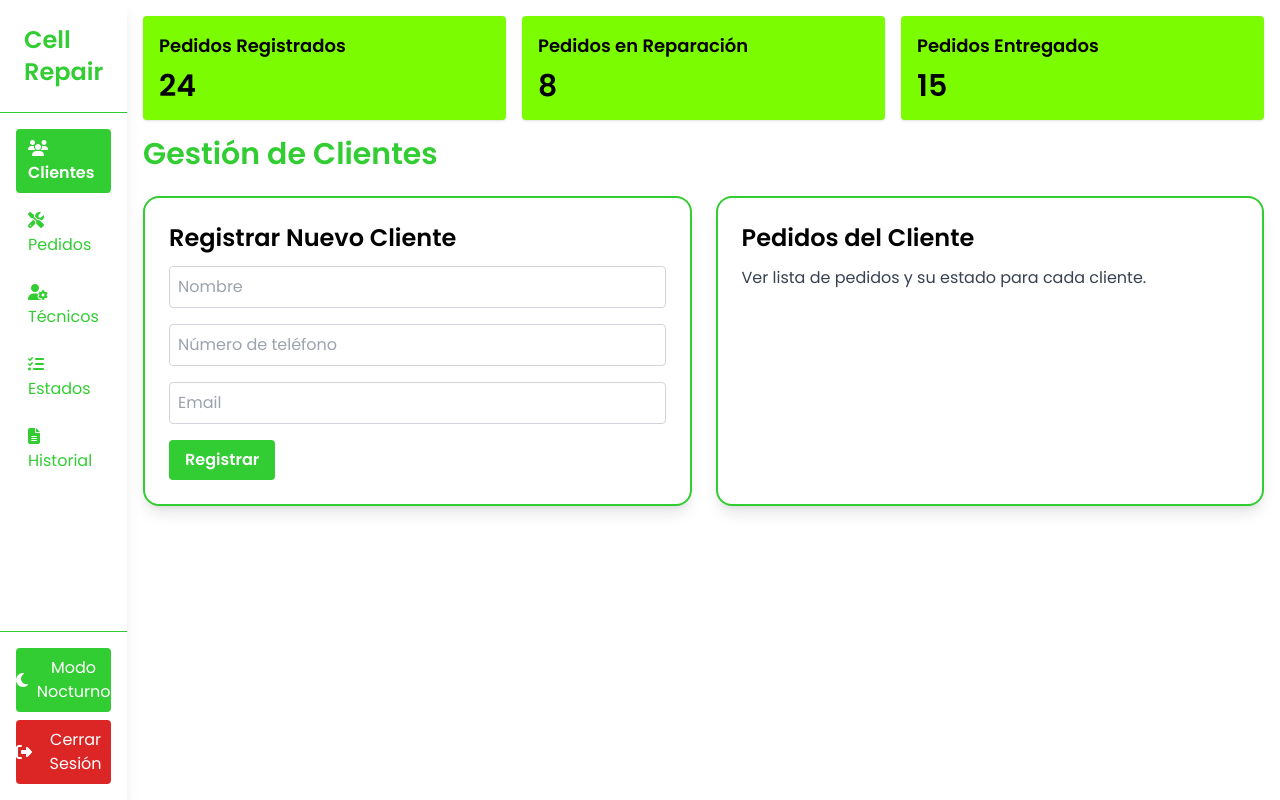
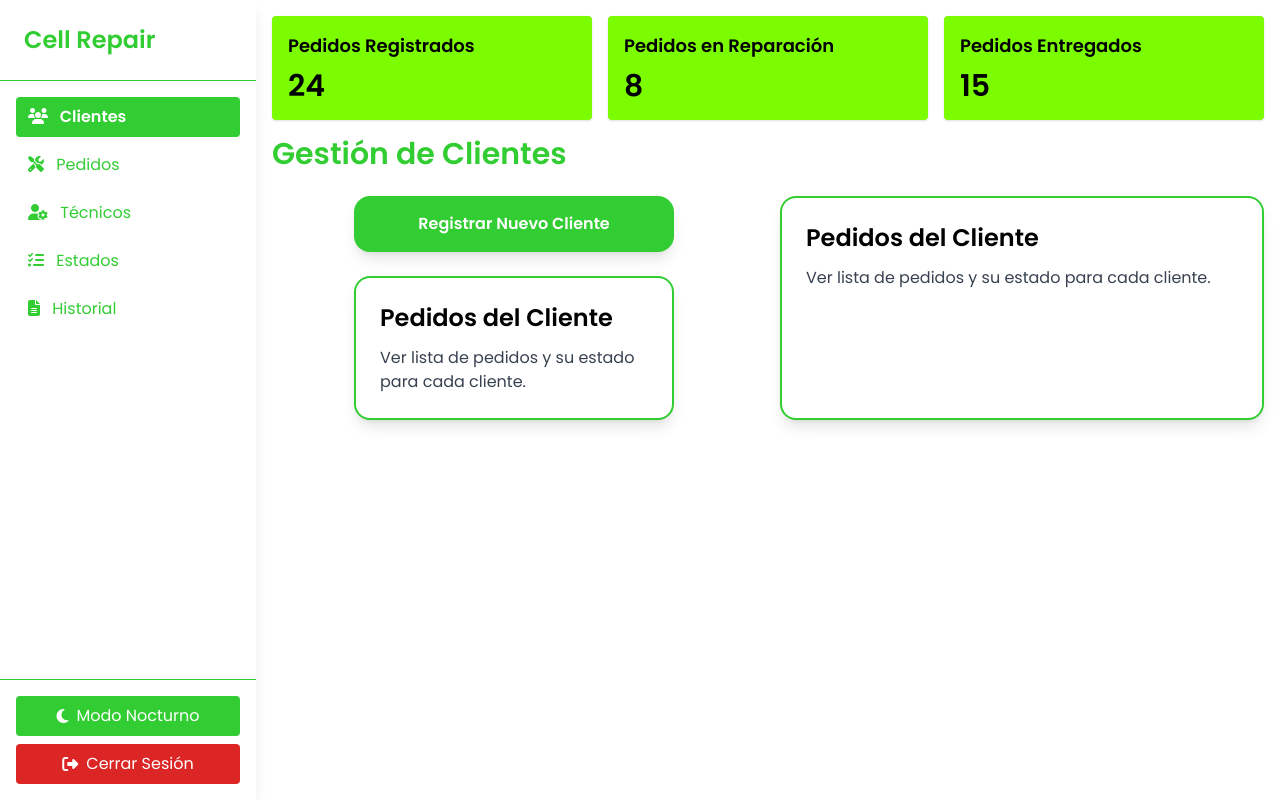
Before and after one commit to JannelyB/blackboxai-1745999614457, a React (Create React App) app: page / in a window 1280 px wide. Both pictures are taken after typing "name@example.com", "Sample123" into the empty fields and a click on the button "Entrar". Built offline with nearby package versions, Linux system fonts and the light colour scheme.

Commit message:
Add src/pages/Clients.js 1746521333202

```diff
--- a/src/pages/Clients.js
+++ b/src/pages/Clients.js
@@ -5,51 +5,17 @@ const Clients = () => {
     <div>
       <h1 className="text-3xl font-bold mb-6">Gestión de Clientes</h1>
       <div className="grid grid-cols-1 md:grid-cols-2 gap-6">
-      <div className="bg-white dark:bg-gray-900 border-2 border-limegreen p-6 rounded-2xl shadow-lg hover:shadow-xl transform hover:scale-[1.02] transition duration-300 ease-in-out text-nightblack dark:text-white">
-        <h2 className="text-2xl font-semibold mb-3">Registrar Nuevo Cliente</h2>
-        <form
-          onSubmit={(e) => {
-            e.preventDefault();
-            const formData = new FormData(e.target);
-            const data = {
-              name: formData.get('name'),
-              phone: formData.get('phone'),
-              email: formData.get('email'),
-            };
-            console.log('Nuevo cliente registrado:', data);
-            alert('Cliente registrado: ' + JSON.stringify(data));
-            e.target.reset();
-          }}
-          className="space-y-4"
+      <div className="flex flex-col items-center space-y-6">
+        <button
+          onClick={() => window.location.href = '/clients-register'}
+          className="w-full max-w-xs bg-limegreen hover:bg-limegreen-dark text-white font-semibold py-4 rounded-2xl shadow-lg transition transform hover:scale-105"
         >
-          <input
-            type="text"
-            name="name"
-            placeholder="Nombre"
-            required
-            className="w-full p-2 border border-gray-300 dark:border-gray-700 rounded"
-          />
-          <input
-            type="tel"
-            name="phone"
-            placeholder="Número de teléfono"
-            required
-            className="w-full p-2 border border-gray-300 dark:border-gray-700 rounded"
-          />
-          <input
-            type="email"
-            name="email"
-            placeholder="Email"
-            required
-            className="w-full p-2 border border-gray-300 dark:border-gray-700 rounded"
-          />
-          <button
-            type="submit"
-            className="bg-limegreen hover:bg-limegreen-dark text-white font-semibold py-2 px-4 rounded transition"
-          >
-            Registrar
-          </button>
-        </form>
+          Registrar Nuevo Cliente
+        </button>
+        <div className="bg-white dark:bg-gray-900 border-2 border-limegreen p-6 rounded-2xl shadow-lg w-full max-w-xs text-nightblack dark:text-white">
+          <h2 className="text-2xl font-semibold mb-3">Pedidos del Cliente</h2>
+          <p className="text-gray-700 dark:text-gray-300">Ver lista de pedidos y su estado para cada cliente.</p>
+        </div>
       </div>
       <div className="bg-white dark:bg-gray-900 border-2 border-limegreen p-6 rounded-2xl shadow-lg hover:shadow-xl transform hover:scale-[1.02] transition duration-300 ease-in-out text-nightblack dark:text-white">
         <h2 className="text-2xl font-semibold mb-3">Pedidos del Cliente</h2>
```
